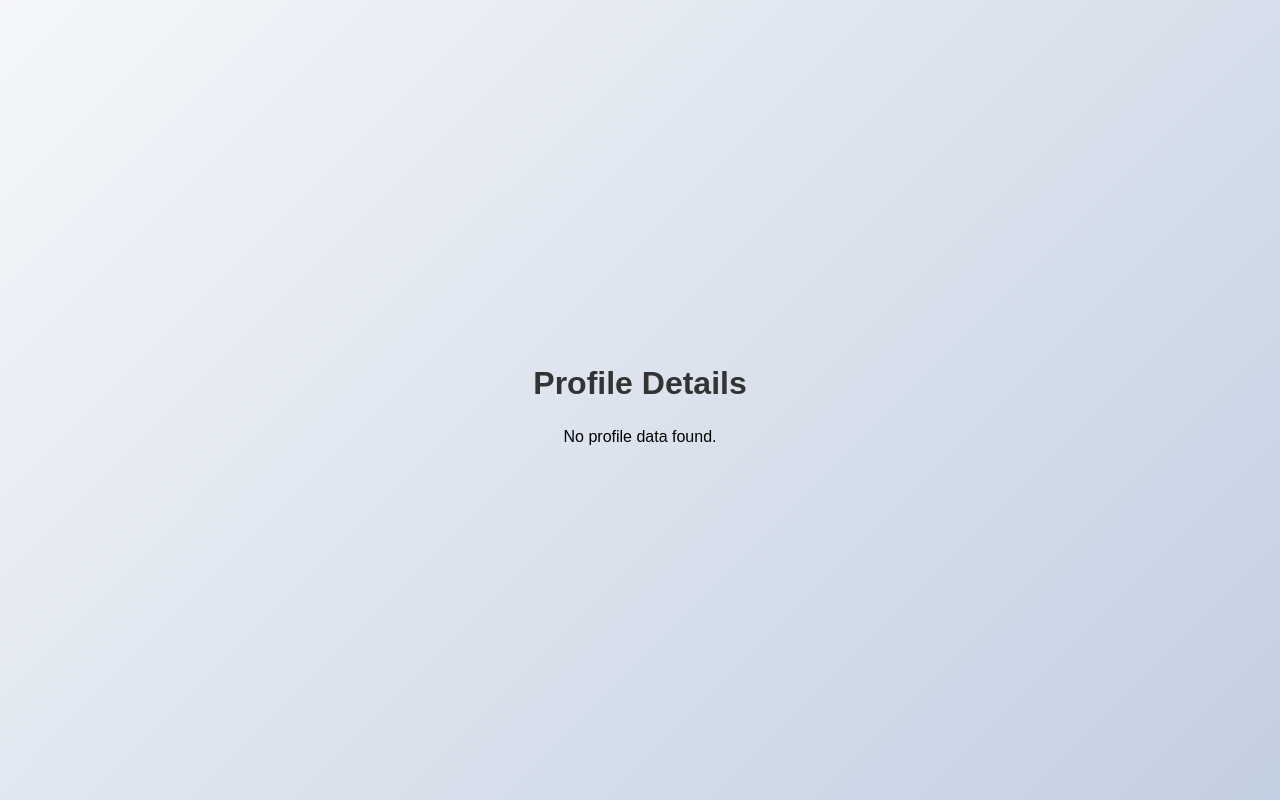
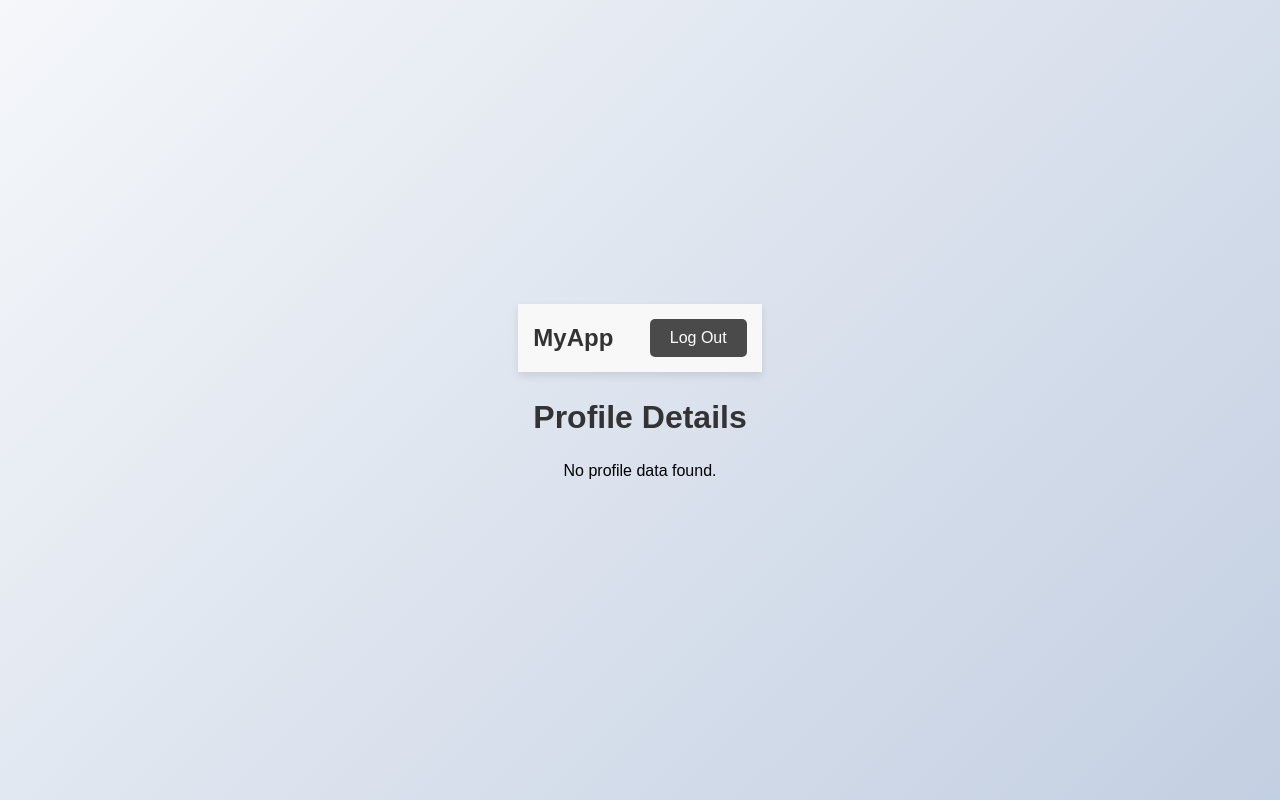
Before and after one commit to darren2581/login-page, a React (Create React App) app: page /profile-details in a window 1280 px wide. Built offline with nearby package versions, Linux system fonts and the light colour scheme; no server answers; the database is empty; sample sign-in values are in the browser's storage.

Commit message:
Profile Detail Log out header done

```diff
--- /dev/null
+++ b/src/components/LogOutHeader.js
@@ -0,0 +1,23 @@
+import React from 'react';
+import { useNavigate } from 'react-router-dom';
+import '../styles/LogOutHeader.css';
+
+const LogOutHeader = () => {
+  const navigate = useNavigate();
+
+  const handleSignOutRedirect = () => {
+    // Navigate to the SignOut page
+    navigate('/signout');
+  };
+
+  return (
+    <header className="logout-header">
+      <div className="header-content">
+        <h1 className="app-title">MyApp</h1>
+        <button onClick={handleSignOutRedirect} className="logout-button">Log Out</button>
+      </div>
+    </header>
+  );
+};
+
+export default LogOutHeader;
--- a/src/components/ProfileDetails.js
+++ b/src/components/ProfileDetails.js
@@ -1,6 +1,7 @@
 import React, { useEffect, useState } from 'react';
 import { auth, db } from '../firebase'; // Ensure db is properly exported from your Firebase config file
 import { doc, getDoc } from 'firebase/firestore';
+import LogOutHeader from './LogOutHeader'; // Import the LogOutHeader component
 import '../styles/ProfileDetails.css';
 
 const ProfileDetails = () => {
@@ -41,6 +42,8 @@ const ProfileDetails = () => {
   if (error) return <p>{error}</p>;
 
   return (
+    <div className="profile-details-page">
+      <LogOutHeader /> {/* Add the LogOutHeader component here */}
       <div className="profile-details-container">
         <h2>Profile Details</h2>
         {profile ? (
@@ -55,6 +58,7 @@ const ProfileDetails = () => {
           <p>No profile data found.</p>
         )}
       </div>
+    </div>
   );
 };
 
--- a/src/components/SignOut.js
+++ b/src/components/SignOut.js
@@ -1,25 +1,30 @@
+import React from 'react';
 import { auth } from '../firebase';
 import { signOut } from 'firebase/auth';
+import { useNavigate } from 'react-router-dom';
 
 const SignOut = () => {
+  const navigate = useNavigate();
+
   const handleSignOut = async () => {
     try {
-            await signOut(auth);
+      await signOut(auth); // Perform sign out
       console.log('Successfully signed out');
+      navigate('/login'); // Redirect to the login page
     } catch (error) {
-            console.log('Error signing out');
+      console.log('Error signing out:', error.message);
     }
-    }
+  };
 
   return (
-        <div className='auth-container'>
-            <div className='auth-form'>
+    <div className="auth-container">
+      <div className="auth-form">
         <h1>Sign Out</h1>
         <p>Are you sure you want to sign out?</p>
         <button onClick={handleSignOut}>Sign Out</button>
       </div>
     </div>
   );
-}
+};
 
 export default SignOut;
--- /dev/null
+++ b/src/styles/LogOutHeader.css
@@ -0,0 +1,65 @@
+.logout-header {
+    background-color: #f8f8f8;
+    color: #333;
+    padding: 15px;
+    display: flex;
+    justify-content: center;
+    align-items: center;
+    box-shadow: 0 4px 8px rgba(0, 0, 0, 0.1);
+    width: 100%;
+}
+
+.header-content {
+    display: flex;
+    justify-content: space-between;
+    align-items: center;
+    width: 100%;
+    max-width: 25rem;
+}
+
+.app-title {
+    font-size: 1.5rem;
+    font-weight: bold;
+    margin: 0;
+    color: #333;
+}
+
+.logout-button {
+    background-color: #4a4a4a;
+    color: #ffffff;
+    border: none;
+    border-radius: 5px;
+    padding: 10px 20px;
+    font-size: 1rem;
+    cursor: pointer;
+    transition: background-color 0.3s ease;
+}
+
+.logout-button:hover {
+    background-color: #333;
+}
+
+.logout-button:focus {
+    outline: none;
+    box-shadow: 0 0 5px rgba(51, 51, 51, 0.5);
+}
+
+/* Responsive */
+@media (max-width: 480px) {
+    .logout-header {
+        width: 80%;
+    }
+
+    .app-title {
+        font-size: 1.5rem;
+    }
+
+    .logout-button {
+        font-size: 0.75rem;
+    }
+
+    .header-content {
+        text-align: center;
+        font-size: 20px;
+    }
+}
--- a/src/styles/ProfileDetails.css
+++ b/src/styles/ProfileDetails.css
@@ -1,6 +1,13 @@
+.profile-details-page {
+  display: flex;
+  flex-direction: column;
+  align-items: center;
+  width: 100%;
+}
+
 .profile-details-container {
     text-align: center;
-    padding: 20px;
+    /* padding: 20px; */
 }
 
 .profile-details-container h2 {
@@ -11,10 +18,10 @@
 .profile-details {
     text-align: left;
     background: #f8f8f8;
-    width: 25rem;
+    /* width: 90%; */
     padding: 20px;
     border-radius: 8px;
-    margin: 0 auto;
+    /* margin: 0 auto; */
 }
 
 .profile-details p {
@@ -28,6 +35,10 @@
 }
 
 @media (max-width: 480px) {
+  .profile-details-container {
+    padding: 20px;
+}
+
     .profile-details-container h2 {
       font-size: 1.5rem;
     }
@@ -40,9 +51,4 @@
     .profile-details p {
       font-size: 0.9rem;
     }
-
-    /* Reduce margin on smaller screens */
-    .profile-details-container {
-      margin-top: 0px;
-    }
   }
```
Lines whose indentation alone changed are shown as unchanged.
